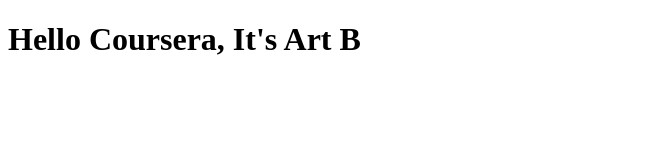
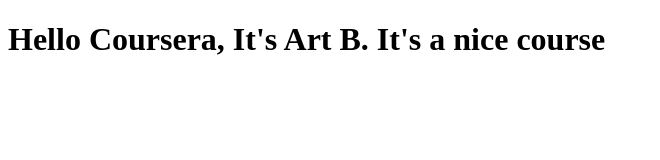
Before and after one commit to artb433/Restaurant-Website-John-Hopkins-University-Coursera-Final-Project, a plain HTML site: page site/index.html in a window 1280 px wide. Shown: the whole page, without its empty margins (0-660 px from the left). Drawn offline with Linux system fonts and the light colour scheme.

Commit message:
update index.html

```diff
--- a/site/index.html
+++ b/site/index.html
@@ -7,6 +7,6 @@
     <title>Hello World, It's Art B</title>
 </head>
 <body>
-<h1>Hello Coursera, It's Art B</h1>
+<h1>Hello Coursera, It's Art B. It's a nice course</h1>
 </body>
 </html>
```
